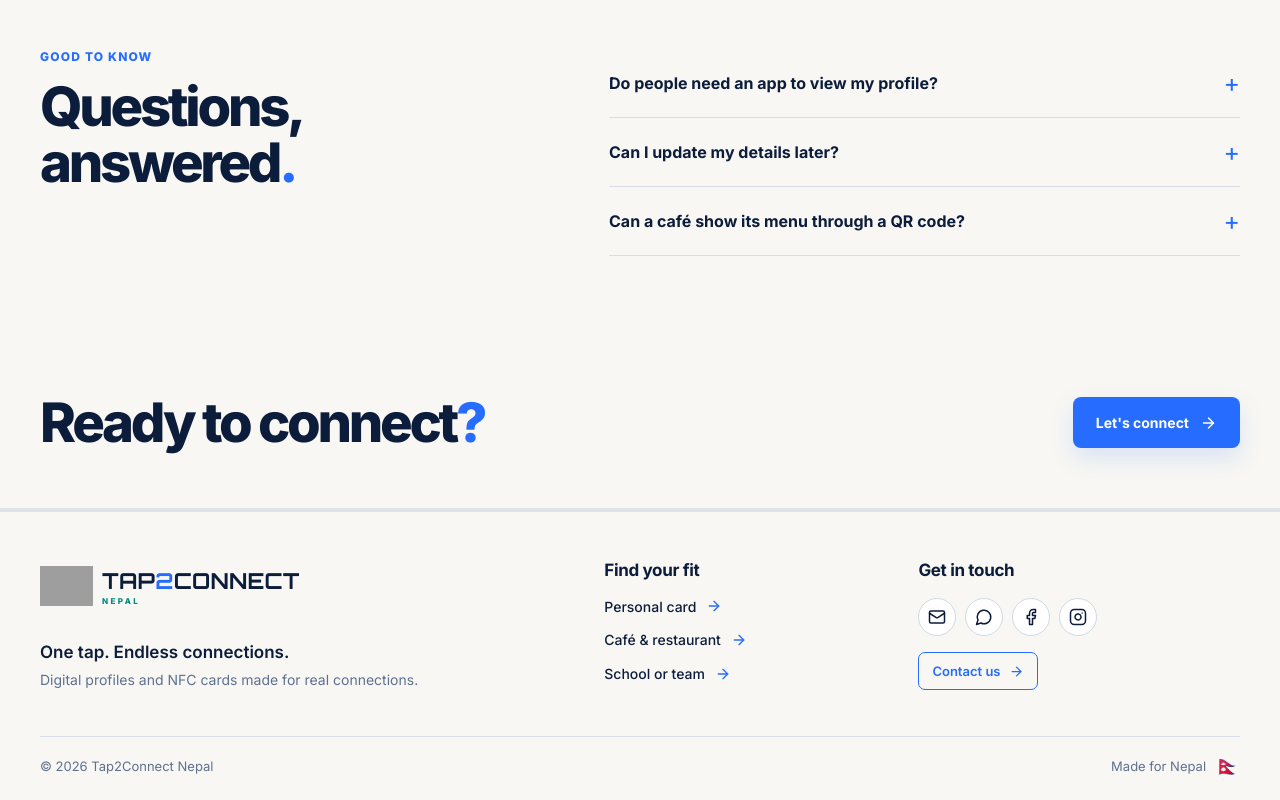
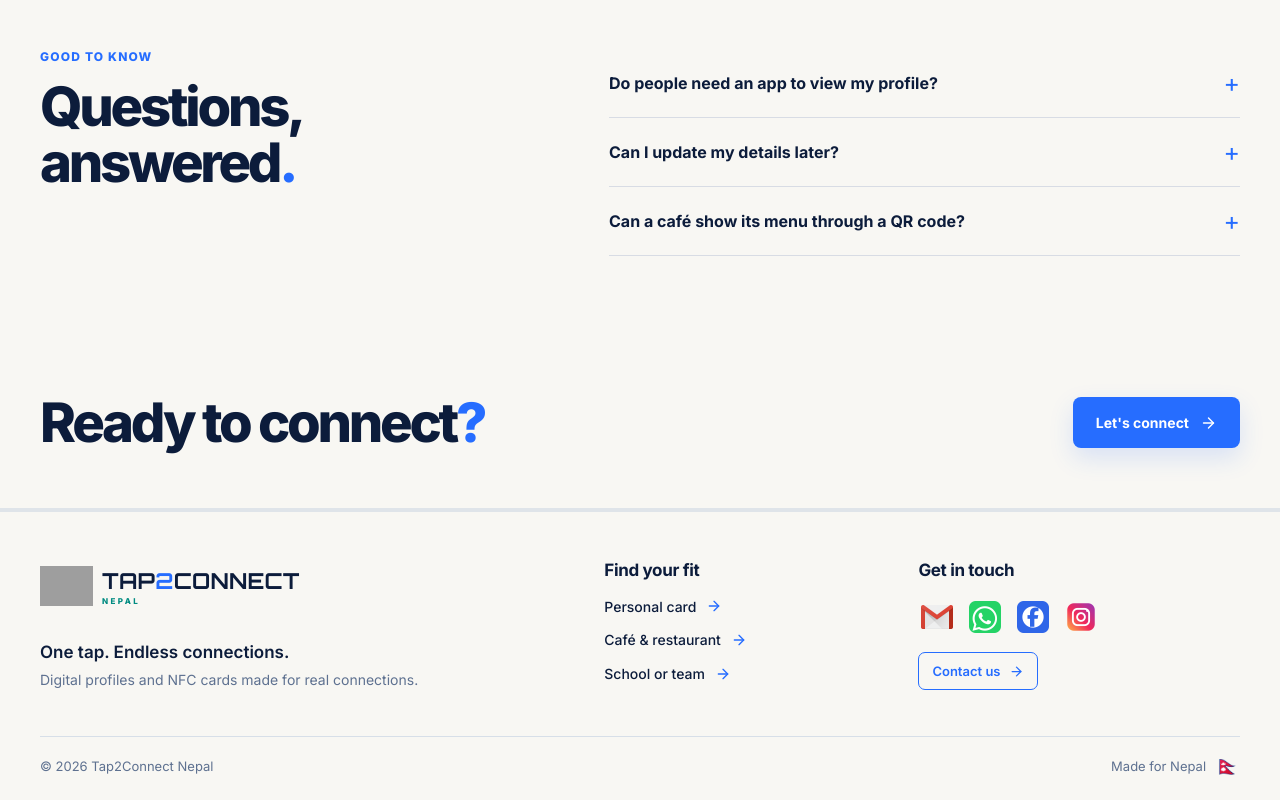
Before and after one commit to RobinDhami/Cards, a React (Vite) app in the folder frontend/: page / in a window 1280 px wide. Shown: the part 5406-6206 px from the top of the page. Built offline with nearby package versions, Linux system fonts and the light colour scheme; no server answers; grey boxes are pictures that could not be loaded.

Commit message:
Use supplied social icons in footer

```diff
--- a/frontend/src/pages/home/HomePage.tsx
+++ b/frontend/src/pages/home/HomePage.tsx
@@ -4,9 +4,6 @@ import ChevronLeft from 'lucide-react/dist/esm/icons/chevron-left.js'
 import ChevronRight from 'lucide-react/dist/esm/icons/chevron-right.js'
 import CircleSlash2 from 'lucide-react/dist/esm/icons/circle-slash-2.js'
 import Coffee from 'lucide-react/dist/esm/icons/coffee.js'
-import Facebook from 'lucide-react/dist/esm/icons/facebook.js'
-import Instagram from 'lucide-react/dist/esm/icons/instagram.js'
-import Mail from 'lucide-react/dist/esm/icons/mail.js'
 import Menu from 'lucide-react/dist/esm/icons/menu.js'
 import MessageCircle from 'lucide-react/dist/esm/icons/message-circle.js'
 import QrCode from 'lucide-react/dist/esm/icons/qr-code.js'
@@ -16,6 +13,7 @@ import UserRound from 'lucide-react/dist/esm/icons/user-round.js'
 import UsersRound from 'lucide-react/dist/esm/icons/users-round.js'
 import X from 'lucide-react/dist/esm/icons/x.js'
 import { apiFetch, displayError } from '../../lib/api'
+import { socialIconAssets } from '../../components/social/socialIconAssets'
 import brandLogo from '../../../../theme/static/branding/tap2connect-logo-optimized.webp'
 import heroPerson from '../../../../theme/static/home/hero-person-phone-card-transparent.webp'
 import audienceStudent from '../../../../theme/static/home/figma-assets/audience-student-mobile.webp'
@@ -241,10 +239,10 @@ function Footer({ onSelect }: { onSelect: (id: Enquiry) => void }) {
       <div className="launch-footer-contact">
         <h3>Get in touch</h3>
         <div className="launch-footer-socials" aria-label="Contact and social links">
-          <a href="mailto:hello@tap2connect.com.np" aria-label="Email Tap2Connect Nepal" title="Email"><Mail aria-hidden="true" /></a>
-          <a href="https://wa.me/9779767452069" target="_blank" rel="noreferrer" aria-label="Chat with Tap2Connect Nepal on WhatsApp" title="WhatsApp"><MessageCircle aria-hidden="true" /></a>
-          <a href="https://www.facebook.com/Tap2connectnepal/" target="_blank" rel="noreferrer" aria-label="Tap2Connect Nepal on Facebook" title="Facebook"><Facebook aria-hidden="true" /></a>
-          <a href="https://www.instagram.com/tap2connectnepal/" target="_blank" rel="noreferrer" aria-label="Tap2Connect Nepal on Instagram" title="Instagram"><Instagram aria-hidden="true" /></a>
+          <a href="mailto:hello@tap2connect.com.np" aria-label="Email Tap2Connect Nepal" title="Email"><img src={socialIconAssets.email} alt="" /></a>
+          <a href="https://wa.me/9779767452069" target="_blank" rel="noreferrer" aria-label="Chat with Tap2Connect Nepal on WhatsApp" title="WhatsApp"><img src={socialIconAssets.whatsapp} alt="" /></a>
+          <a href="https://www.facebook.com/Tap2connectnepal/" target="_blank" rel="noreferrer" aria-label="Tap2Connect Nepal on Facebook" title="Facebook"><img src={socialIconAssets.facebook} alt="" /></a>
+          <a href="https://www.instagram.com/tap2connectnepal/" target="_blank" rel="noreferrer" aria-label="Tap2Connect Nepal on Instagram" title="Instagram"><img src={socialIconAssets.instagram} alt="" /></a>
         </div>
         <a className="launch-footer-contact-button" href="#contact">Contact us <ArrowRight aria-hidden="true" /></a>
       </div>
--- a/frontend/src/pages/home/HomePageLaunch.css
+++ b/frontend/src/pages/home/HomePageLaunch.css
@@ -139,7 +139,7 @@
   font-weight: 600;
 }
 .launch-footer-contact-button svg { width: 15px !important; height: 15px !important; flex-basis: 15px !important; }
-.launch-footer-socials{display:flex;align-items:center;flex-wrap:wrap;gap:9px;margin-top:1px}.launch-footer-socials a{display:grid;width:38px;height:38px;place-items:center;border:1px solid #cfd9e7;border-radius:50%;background:#fff;color:var(--ink);transition:border-color .2s,color .2s,transform .2s}.launch-footer-socials a:hover{border-color:var(--blue);color:var(--blue);transform:translateY(-2px)}.launch-footer-socials a svg{width:18px!important;height:18px!important;margin:0!important}
+.launch-footer-socials{display:flex;align-items:center;flex-wrap:wrap;gap:10px;margin-top:1px}.launch-footer-socials a{display:grid;width:38px;height:38px;place-items:center;transition:transform .2s}.launch-footer-socials a:hover{transform:translateY(-2px)}.launch-footer-socials img{display:block;width:32px;height:32px;object-fit:contain}
 .launch .launch-footer-bottom {
   display: flex;
   align-items: center;
```
